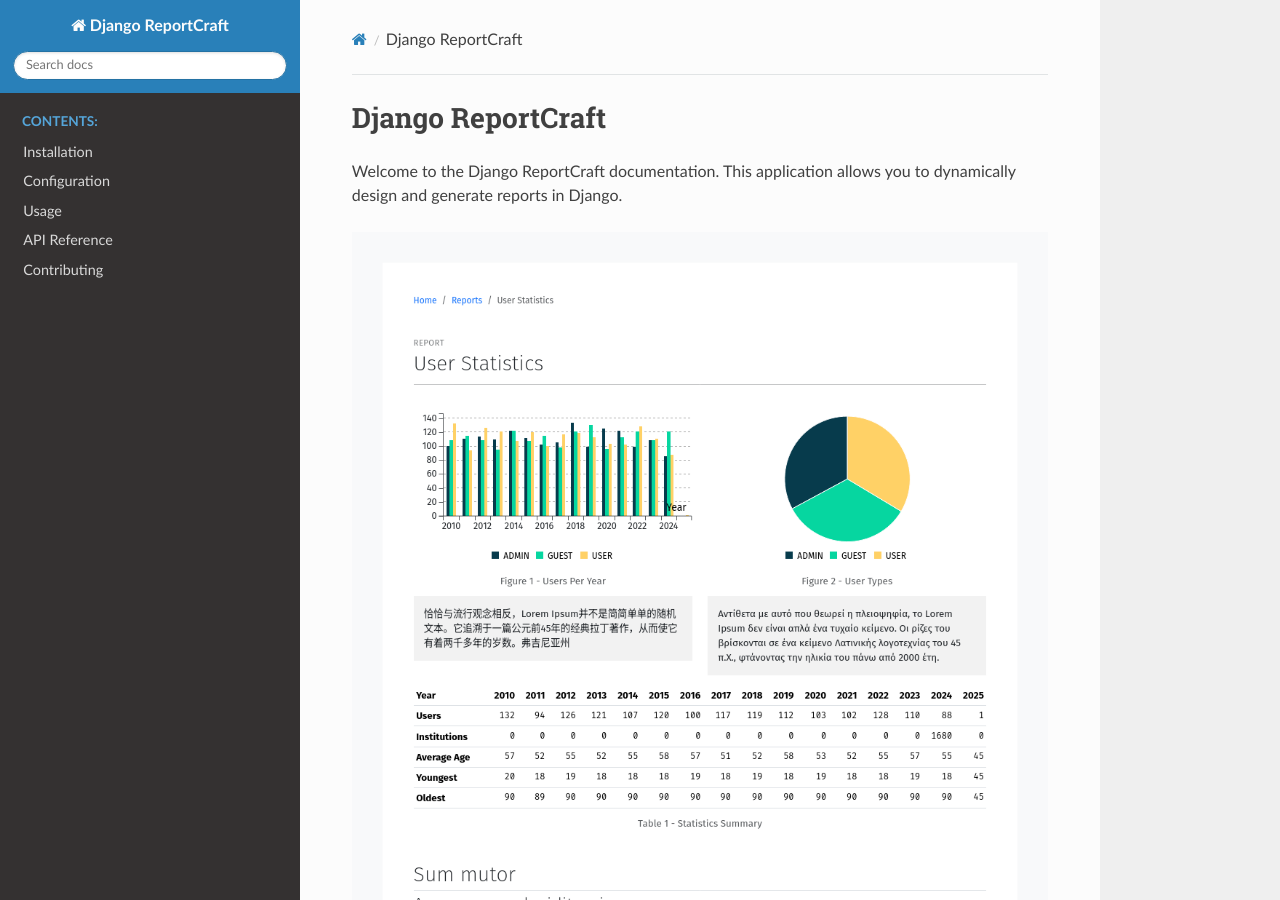
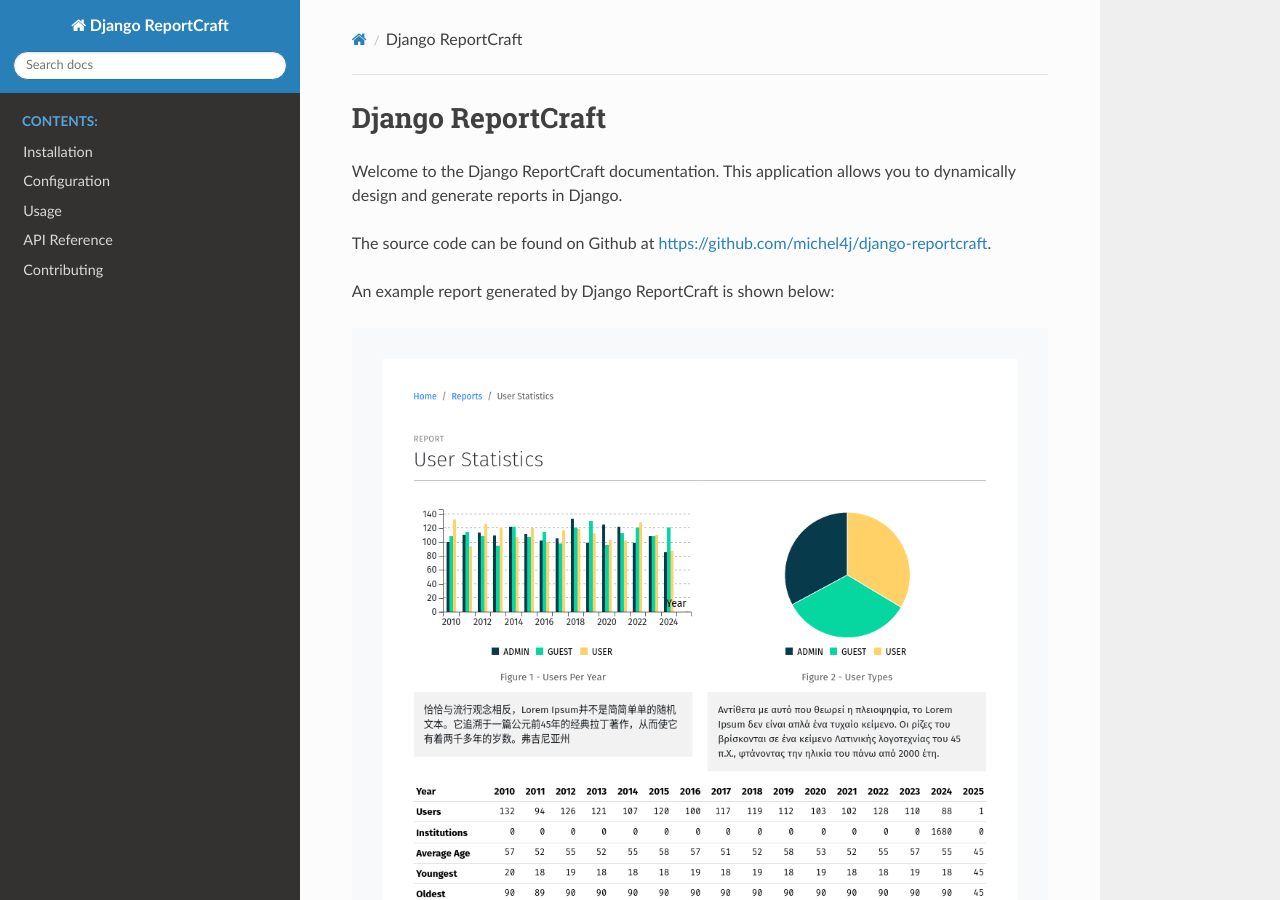
Before and after one commit to michel4j/django-reportcraft, a Sphinx documentation site: the page built from docs/source/index.rst, in a window 1280 px wide and 900 px high. Built offline with Sphinx 7.4.7 and the Read the Docs theme 3.1.0, drawn with Linux system fonts in a browser that asks for light colours.

```diff
--- a/docs/source/index.rst
+++ b/docs/source/index.rst
@@ -6,7 +6,13 @@
 Django ReportCraft
 ==================
 
-Welcome to the Django ReportCraft documentation. This application allows you to dynamically design and generate reports in Django.
+Welcome to the Django ReportCraft documentation. This application allows you to dynamically design and generate reports
+in Django.
+
+The source code can be found on Github at
+`https://github.com/michel4j/django-reportcraft <https://github.com/michel4j/django-reportcraft>`_.
+
+An example report generated by Django ReportCraft is shown below:
 
 .. image:: static/report-example.png
   :width: 100%
```
Also changed, not shown: README.md (+1 -0 lines), 2 other files.
